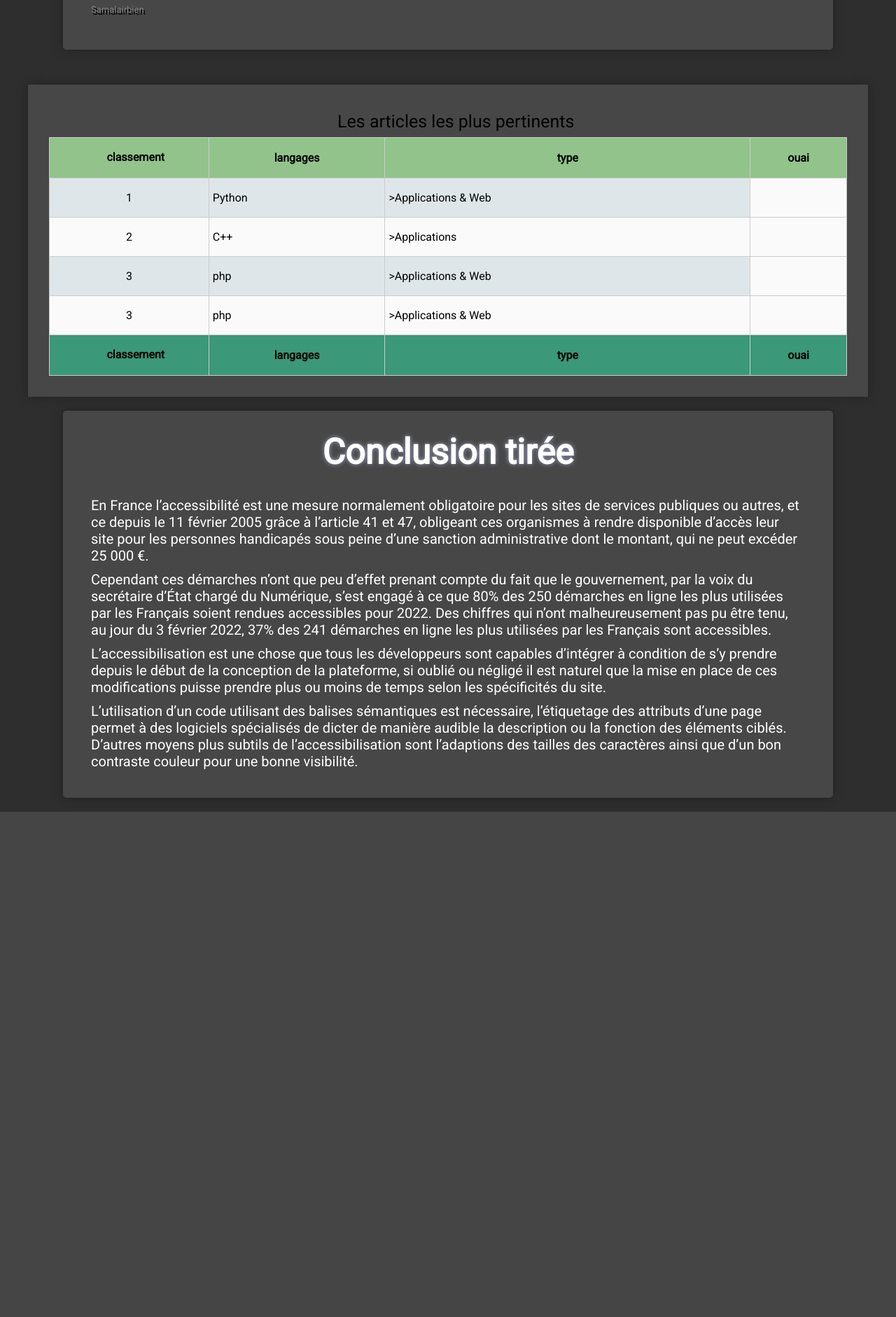
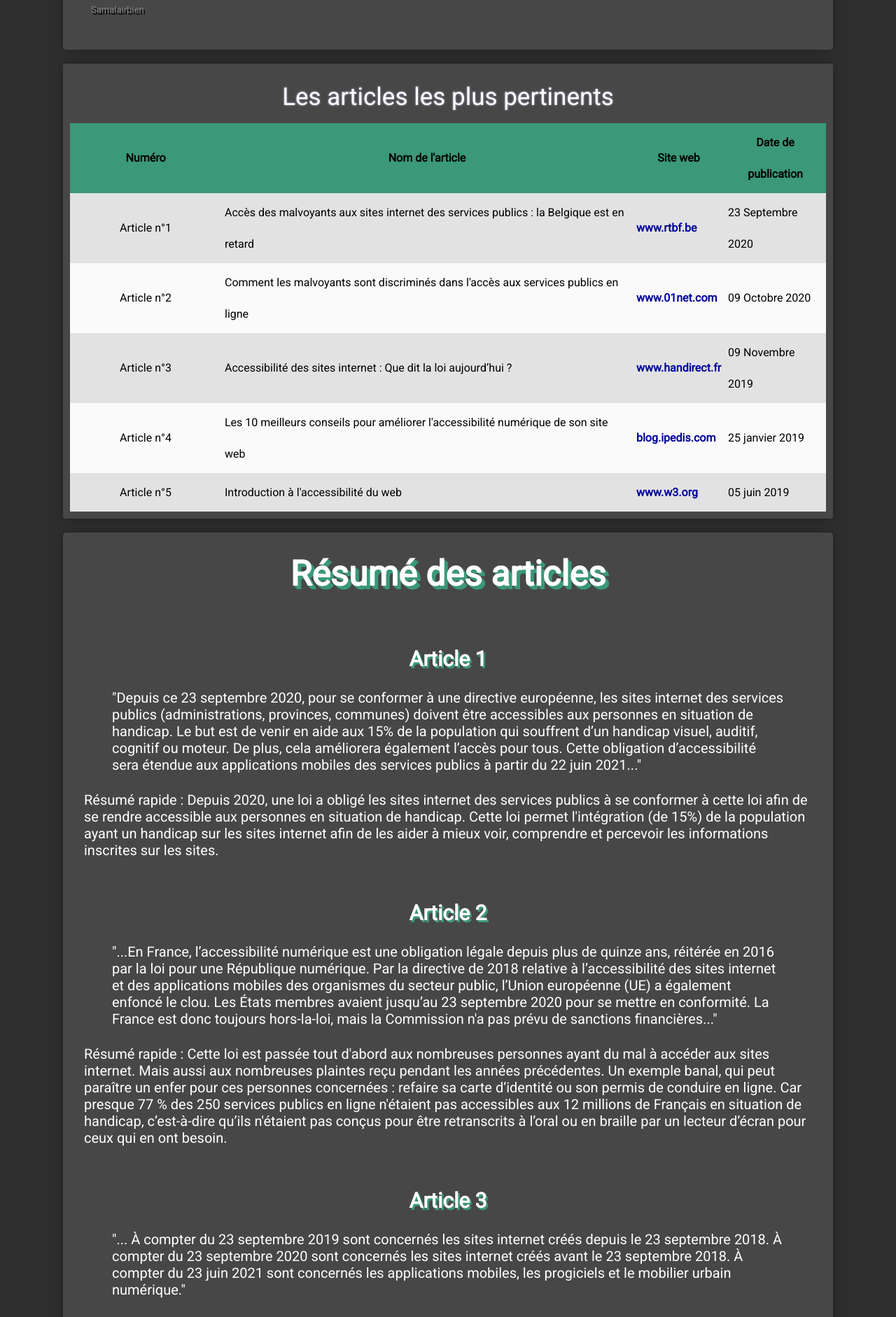
Before and after one commit to SamEPK/myportfolio, a PHP site: page /section/veille.html in a window 1280 px wide. Shown: the part 1704-3586 px from the top of the page at 70% size. Before the commit the page ends 2864 px from the top, so only its background shows below. Run offline with PHP 8.4, Linux system fonts and the light colour scheme.

Commit message:
veille articles

```diff
--- a/css/competences.css
+++ b/css/competences.css
@@ -65,6 +65,7 @@ abbr {
 nav {
     background-color: var(--color-primary);
     box-shadow: 0px 0px 19px 1px rgba(0, 0, 0, 0.514);
+    border-bottom: #2e7e63 solid 1rem;
 }
 
 nav ul {
--- a/css/experiences.css
+++ b/css/experiences.css
@@ -67,6 +67,7 @@ abbr {
 nav {
     background-color: var(--color-primary);
     box-shadow: 0px 0px 19px 1px rgba(0, 0, 0, 0.514);
+    border-bottom: #2e7e63 solid 1rem;
 }
 
 nav ul {
--- a/css/formation.css
+++ b/css/formation.css
@@ -62,6 +62,7 @@ header h1 .material-icons{
 nav {
     background-color: var(--color-primary);
     box-shadow: 0px 0px 19px 1px rgba(0, 0, 0, 0.514);
+    border-bottom: #2e7e63 solid 1rem;
 }
 nav ul {
     text-align: center;
--- a/css/ppe_java.css
+++ b/css/ppe_java.css
@@ -71,6 +71,7 @@ nav {
     width: 100%;
     top: 0%;
     z-index: 2;
+    border-bottom: #2e7e63 solid 1rem;
 }
 nav ul {
     text-align: center;
--- a/css/ppe_web.css
+++ b/css/ppe_web.css
@@ -70,6 +70,7 @@ nav {
 
 nav ul {
     text-align: center;
+    border-bottom: #2e7e63 solid 1rem;
 }
 
 nav ul li {
--- a/css/profil.css
+++ b/css/profil.css
@@ -64,11 +64,13 @@ header h1 .material-icons{
 /*nav bar*/
 nav {
     background-color: var(--color-primary);
+
 }
 
 nav ul {
     text-align: center;
     margin-bottom: 6rem;
+    border-bottom: #2e7e63 solid 1rem;
 }
 
 nav ul li {
--- a/css/style.css
+++ b/css/style.css
@@ -72,6 +72,7 @@ section h2 {
     margin-bottom: 2rem;
     font-weight: 00;
     box-shadow: 0px 0px 19px 1px rgba(0, 0, 0, 0.514);
+    border-bottom: #2e7e63 solid 1rem;
     /* text-shadow: .1rem .1rem 0 var(--color-default-global); */
 }
 header h1 span{
@@ -87,7 +88,7 @@ header h1 span{
 
 .aside h2 {
     margin: 0 auto;
-    padding-top: 15rem;
+    padding-top: 5rem;
     text-align: center;
     font-size: 10.0rem;
     color: #ffffff;
--- a/css/travaux.css
+++ b/css/travaux.css
@@ -71,6 +71,7 @@ nav {
     width: 100%;
     top: 0%;
     z-index: 2;
+    border-bottom: #2e7e63 solid 1rem;
 }
 
 nav ul {
--- a/css/veille.css
+++ b/css/veille.css
@@ -71,6 +71,7 @@ nav {
     width: 100%;
     top: 0%;
     z-index: 2;
+    border-bottom: #2e7e63 solid 1rem;
 }
 nav ul {
     text-align: center;
@@ -132,8 +133,17 @@ section h2 {
     color: #fff;
     margin-bottom: 1.5rem;
     text-align: center;
-    filter: drop-shadow(0 0 0.30rem #989cbe);
+
     font-size: 5rem;
+    text-shadow: 0.25rem 0.25rem 0 var(--color-primary), 0.5rem 0.5rem 0 var(--color-primary);
+}
+section h3{
+    text-align: center;
+    margin-top: 5rem;
+    font-size: 3rem;
+    /* filter: drop-shadow(0 0 0.10rem #989cbe); */
+    color: rgb(255, 255, 255);
+    text-shadow: 0.25rem 0.25rem 0 var(--color-primary);
 }
 section img:first-child{
     max-width: 80rem;
@@ -255,13 +265,13 @@ th:first-child, td:first-child {
 
 /* redjan tab*/
 .table-primary{
-    max-width: 120rem; /* largeur du tableau*/
-    margin: 5rem auto 0;
+    max-width: 110rem; /* largeur du tableau*/
+    margin: 0 auto;
     padding: 1rem;
     box-shadow: 0px 0px 15px -1px rgba(0, 0, 0, 0.34);
     background-color: rgb(71, 71, 71);
-    padding: 3rem;
     transition: all .2s ease-in-out;
+    border-radius: .3rem;
 }
 .table-primary:hover {
     background-color: rgb(46, 46, 46);
@@ -272,26 +282,28 @@ th:first-child, td:first-child {
     line-height: 4.5rem;
     border-spacing: 0;
     background-color: #fafafa;
+    border-radius: .3rem;
 }
 table,tr,th,td{
-    border: solid 0.1rem #ccc;
+    /* border: solid 0.1rem #ccc; */
     border-collapse: collapse; /* ligne fine pour collapse */ /* seprate pour espacer les cellules*/
     padding: 0.5rem;
 }
 table caption{
-    font-size: 2.5rem;
+    font-size: 3.5rem;
+    padding: 1.5rem;
+    color: rgb(255, 255, 255);
+    font-weight: 400 bold;
+    filter: drop-shadow(0 0 0.15rem #b0b3d4);
     }
     table thead{
-        background-color: var(--color-secondary);
-    }
-    table tfoot{
         background-color: var(--color-primary);
     }
 table thead, tfoot{
     color: #000000;
 }
 tbody tr:nth-child(2n+1){
-    background-color: #dfe6e9;
+    background-color: #e2e2e2;
 }
 tbody tr{
     transition : all 500ms ease-in-out; /* vitesse de transition*/
@@ -302,6 +314,10 @@ tbody tr:hover{
     color:#fff;
     cursor:pointer; /* changement du signe de la souris au dessus de la phrase*/
 }
+tbody tr a{
+    color: rgb(0, 3, 158);
+    font-weight: bold;
+}
 
 table th:nth-of-type(1),table td:nth-of-type(1){
     width: 20%;
@@ -309,13 +325,9 @@ table th:nth-of-type(1),table td:nth-of-type(1){
 }
 /*icone*/
 table caption::before{
-    content: '\f1cb';
-    font-family: "Font Awesome 5 Brands";
     margin-right: 0.3rem;
 }
 table th:nth-of-type(1)::before{
-    content: '\f17b';
-    font-family: "Font Awesome 5 Brands";
     margin-right: 0.3rem;
     font-size: 2rem; /* la taille de l icone */
     vertical-align: -.3rem;
--- a/section/veille.html
+++ b/section/veille.html
@@ -1,5 +1,6 @@
 <!DOCTYPE html>
 <html lang="fr">
+
 <head>
   <meta charset="UTF-8">
   <meta http-equiv="X-UA-Compatible" content="IE=edge">
@@ -31,10 +32,14 @@
   <main>
     <section>
       <h2>Veille Technologique</h2>
-            <p>Le principal avantage de la Veille Technologique est d'identifier ou de prévoir les innovations dans les business units.
-                Les ressources de la veille technologique constituent des informations stratégiques importantes pour anticiper, développer et exploiter les inventions.
-                La mise en place d'une observation technique permanente dans une zone définie peut répondre à plusieurs objectifs.
-                Cela jette les bases pour identifier et comprendre les informations clés sur les concurrents et les technologies.
+      <p>Le principal avantage de la Veille Technologique est d'identifier ou de prévoir les innovations dans les
+        business units.
+        Les ressources de la veille technologique constituent des informations stratégiques importantes pour anticiper,
+        développer et exploiter les inventions.
+        La mise en place d'une observation technique permanente dans une zone définie peut répondre à plusieurs
+        objectifs.
+        Cela jette les bases pour identifier et comprendre les informations clés sur les concurrents et les
+        technologies.
         C'est une méthode de collecte d'informations stratégiques sur les concurrents et leurs innovations.</p>
     </section>
     <section>
@@ -42,9 +47,15 @@
       <ul>
         <li><span>L’accessibilité,</span> le passeport du net pour les malvoyants.</li>
         <li><img src="../asset/accessibilite.jpg" alt="accueil veille technologique"></li>
-                <li>Étant un sujet trop peu traitrée sur internet, j'ai choisis ce thème afin d'en apprendre davantage sur cette pratique, pouvant m'aider à m'orienter dans la conception de plateformes front-end disponible pour tous.</li>
-                <li>Afin de développer cette veille j'ai effectué des recherches sur de nombreux articles, utilisant plusieurs sites d'information différents :</li>
-                <li><iframe src="https://www.pearltrees.com/samalairbien?embed=2&d=202204291840" width="853" height="604" style="border:0px;" allowtransparency="true"></iframe><span style="display:block; padding-top:2px; color:#818181; font-size:13px;"><a href="https://www.pearltrees.com/samalairbien" style=" color:#818181; font-size:13px;" target="_blank">Samalairbien</a></span></li>
+        <li>Étant un sujet trop peu traitrée sur internet, j'ai choisis ce thème afin d'en apprendre davantage sur cette
+          pratique, pouvant m'aider à m'orienter dans la conception de plateformes front-end disponible pour tous.</li>
+        <li>Afin de développer cette veille j'ai effectué des recherches sur de nombreux articles, utilisant plusieurs
+          sites d'information différents :</li>
+        <li><iframe src="https://www.pearltrees.com/samalairbien?embed=2&d=202204291840" width="853" height="604"
+            style="border:0px;" allowtransparency="true"></iframe><span
+            style="display:block; padding-top:2px; color:#818181; font-size:13px;"><a
+              href="https://www.pearltrees.com/samalairbien" style=" color:#818181; font-size:13px;"
+              target="_blank">Samalairbien</a></span></li>
       </ul>
     </section>
 
@@ -53,44 +64,126 @@
         <caption>Les articles les plus pertinents</caption>
         <thead>
           <tr>
-                        <th>classement</th>
-                        <th>langages</th>
-                        <th>type</th>
-                        <th>ouai</th>
+            <th>Numéro</th>
+            <th>Nom de l'article</th>
+            <th>Site web</th>
+            <th>Date de publication</th>
           </tr>
         </thead>
         <tbody>
           <tr>
-                    <td>1</td>
-                    <td>Python</td>
-                    <td>&gt;Applications &amp; Web </td>
+            <td>Article n°1</td>
+            <td>Accès des malvoyants aux sites internet des services publics : la Belgique est en retard</td>
+            <td><a
+                href="https://www.rtbf.be/article/acces-des-malvoyants-aux-sites-internet-des-services-publics-la-directive-europeenne-entre-en-vigueur-10590457?id=10590457">www.rtbf.be</a>
+            </td>
+            <td>23 Septembre 2020</td>
           </tr>
           <tr>
-                    <td>2</td>
-                    <td>C++</td>
-                    <td>&gt;Applications </td>
+            <td>Article n°2</td>
+            <td>Comment les malvoyants sont discriminés dans l'accès aux services publics en ligne</td>
+            <td><a
+                href="https://www.01net.com/actualites/comment-les-malvoyants-sont-discrimines-dans-l-acces-aux-services-publics-en-ligne-1987770.html">www.01net.com</a>
+            </td>
+            <td>09 Octobre 2020</td>
           </tr>
           <tr>
-                    <td>3</td>
-                    <td>php</td>
-                    <td>&gt;Applications &amp; Web </td>
+            <td>Article n°3</td>
+            <td>Accessibilité des sites internet : Que dit la loi aujourd’hui ?</td>
+            <td><a href="https://www.handirect.fr/accessibilite-des-sites-internet-que-dit-la-loi/">www.handirect.fr</a>
+            </td>
+            <td>09 Novembre 2019</td>
           </tr>
           <tr>
-                  <td>3</td>
-                  <td>php</td>
-                  <td>&gt;Applications &amp; Web </td>
+            <td>Article n°4</td>
+            <td>Les 10 meilleurs conseils pour améliorer l'accessibilité numérique de son site web</td>
+            <td><a href="https://blog.ipedis.com/ameliorer-accessibilite-numerique-site-web">blog.ipedis.com</a></td>
+            <td>25 janvier 2019</td>
+          </tr>
+          <tr>
+            <td>Article n°5</td>
+            <td>Introduction à l'accessibilité du web</td>
+            <td><a href="https://www.w3.org/WAI/fundamentals/accessibility-intro/fr">www.w3.org</a></td>
+            <td>05 juin 2019</td>
           </tr>
         </tbody>
-            <tfoot>
-                <tr>
-                        <th>classement</th>
-                        <th>langages</th>
-                        <th>type</th>
-                        <th>ouai</th>
-                    </tr>
-            </tfoot>
       </table>
     </div>
+    <section>
+      <h2>Résumé des articles</h2>
+      <h3>Article 1</h3>
+      <blockquote>
+        <p>"Depuis ce 23 septembre 2020, pour se conformer à une directive européenne, les sites internet des services
+          publics (administrations, provinces, communes) doivent être accessibles aux personnes en situation de
+          handicap. Le but est de venir en aide aux 15% de la population qui souffrent d’un handicap visuel, auditif,
+          cognitif ou moteur. De plus, cela améliorera également l’accès pour tous. Cette obligation d’accessibilité
+          sera étendue aux applications mobiles des services publics à partir du 22 juin 2021..."</p>
+      </blockquote>
+      <p>Résumé rapide : Depuis 2020, une loi a obligé les sites internet des services publics à se conformer à cette
+        loi afin de se rendre accessible aux personnes en situation de handicap. Cette loi permet l'intégration (de 15%)
+        de la population ayant un handicap sur les sites internet afin de les aider à mieux voir, comprendre et
+        percevoir les informations inscrites sur les sites.</p>
+      <h3>Article 2</h3>
+      <blockquote>
+        <p>"...En France, l’accessibilité numérique est une obligation légale depuis plus de quinze ans, réitérée en 2016
+          par la loi pour une République numérique. Par la directive de 2018 relative à l’accessibilité des sites
+          internet et des applications mobiles des organismes du secteur public, l’Union européenne (UE) a également
+          enfoncé le clou. Les États membres avaient jusqu’au 23 septembre 2020 pour se mettre en conformité. La France
+          est donc toujours hors-la-loi, mais la Commission n'a pas prévu de sanctions financières..."</p>
+      </blockquote>
+      <p>Résumé rapide : Cette loi est passée tout d'abord aux nombreuses personnes ayant du mal à accéder aux sites
+        internet. Mais aussi aux nombreuses plaintes reçu pendant les années précédentes. Un exemple banal, qui peut
+        paraître un enfer pour ces personnes concernées : refaire sa carte d’identité ou son permis de conduire en
+        ligne. Car presque 77 % des 250 services publics en ligne n'étaient pas accessibles aux 12 millions de Français
+        en situation de handicap, c’est-à-dire qu’ils n'étaient pas conçus pour être retranscrits à l’oral ou en braille
+        par un lecteur d’écran pour ceux qui en ont besoin.</p>
+      <h3>Article 3</h3>
+      <blockquote>
+        <p>"... À compter du 23 septembre 2019 sont concernés les sites internet créés depuis le 23 septembre 2018.
+          À compter du 23 septembre 2020 sont concernés les sites internet créés avant le 23 septembre 2018.
+          À compter du 23 juin 2021 sont concernés les applications mobiles, les progiciels et le mobilier urbain
+          numérique."</p>
+      </blockquote>
+      <p>Résumé rapide : Cette loi ne s'applique qu'à certains sites internet selon leur date de mise en service. Plus
+        les sites sont anciens, plus l'application de cette loi se fera tôt. Les derniers concernés sont les
+        applications mobiles. Car généralement les sites conçus récemment ont pensé à s'adapter aux nouvelles réformes.
+      </p>
+      <h3>Article 4</h3>
+      <blockquote>
+        <p>"... L'accessibilité numérique d'un site web consiste à permettre aux personnes en situation de handicap
+          d’accéder au contenu d'un site Internet. Les administrations publiques et les entreprises affiliées sont
+          encouragées à suivre un ensemble de bonnes pratiques pour l'accessibilité numérique de leur site web, en se
+          basant sur les recommandations du WCAG 2.1 ..."</p>
+      </blockquote>
+      <p>Résumé rapide : Afin de rendre les sites internet accessibles, selon l'obligation d'accessibilité du RGAA
+        (Référentiel Général d'Amélioration de l'Accessibilité) plusieurs solutions sont proposées, mais nous allons
+        nous intéresser aux solutions HTML. Le premier exemple est de trouver une alternative textuelle pertinente pour
+        l'affichage des photos en utilisant dans la balise < img> "ALT=". Grâce à cette alternative, la personne ayant
+          un lecteur d'écran tel que JAWS (Job Access With Speech) ou bien NVDA (NonVisual Desktop Access) peut profiter
+          d'avoir accès au contenu de l'image. Respecter les standards d'accessibilité HTML, en utilisant des polices
+          d'écriture accessibles à tous. Des technique de braille sont aussi accessible à tous, comme ajouter un clavier
+          braille en dessous du clavier standard permettant de retransmettre les information du site.</p>
+      <div style="position: relative; width: 100%; height: 0; padding-top: 56.2500%;
+              padding-bottom: 48px; box-shadow: 0 2px 8px 0 rgba(63,69,81,0.16); margin-top: 1.6em; margin-bottom: 0.9em; overflow: hidden;
+              border-radius: 8px; will-change: transform;">
+        <iframe loading="lazy"
+          style="position: absolute; width: 100%; height: 100%; top: 0; left: 0; border: none; padding: 0;margin: 0;"
+          src="https:&#x2F;&#x2F;www.canva.com&#x2F;design&#x2F;DAE4am_vR-M&#x2F;view?embed"
+          allowfullscreen="allowfullscreen" allow="fullscreen">
+        </iframe>
+      </div>
+      <h3>Article 5</h3>
+      <blockquote>
+        <p>"... Rendre le web accessible est un avantage pour les internautes, les entreprises et la société. Les
+          standards du web internationaux définissent ce qui est nécessaire pour l’accessibilité..."</p>
+      </blockquote>
+      <p>Résumé rapide : Le WCAG est une norme ISO afin de permettre un égal accès aux innovations technologiques pour
+        les personnes en situation de handicap. Cet article montre tous les critères du WCAG. Ces critères veille à bien
+        avoir en toute accessibilité : des sous-titres, une alternative médiatique lorsqu'il y à une image, un audio ou
+        une vidéo, l'interprétation gestuelle pour tout le contenu audio préenregistré, la forme, la couleur, la taille,
+        l'emplacement visuel, l'orientation, le texte peut être redimensionné, La taille de la cible pour les entrées de
+        pointeur est d'au moins 44 par 44 pixels CSS.</p>
+    </section>
 
     <!-- <section>
             <h2>Articles utilisés pour la veille :</h2>
@@ -143,10 +236,13 @@
     <section>
       <h2>Conclusion tirée</h2>
       <ul>
-            <li>En France l’accessibilité est une mesure normalement obligatoire pour les sites de services publiques ou autres,
+        <li>En France l’accessibilité est une mesure normalement obligatoire pour les sites de services publiques ou
+          autres,
           et
-              ce depuis le 11 février 2005 grâce à l’article 41 et 47, obligeant ces organismes à rendre disponible d’accès leur
-              site pour les personnes handicapés sous peine d’une sanction administrative dont le montant, qui ne peut excéder
+          ce depuis le 11 février 2005 grâce à l’article 41 et 47, obligeant ces organismes à rendre disponible d’accès
+          leur
+          site pour les personnes handicapés sous peine d’une sanction administrative dont le montant, qui ne peut
+          excéder
           25
           000 €. </li>
         <li>Cependant ces démarches n’ont que peu d’effet prenant compte du fait que le gouvernement, par la voix du
@@ -156,12 +252,17 @@
           soient rendues accessibles pour 2022. Des chiffres qui n’ont malheureusement pas pu être tenu, au jour du 3
           février
           2022, 37% des 241 démarches en ligne les plus utilisées par les Français sont accessibles.</li>
-            <li> L’accessibilisation est une chose que tous les développeurs sont capables d’intégrer à condition de s’y prendre
-              depuis le début de la conception de la plateforme, si oublié ou négligé il est naturel que la mise en place de ces
+        <li> L’accessibilisation est une chose que tous les développeurs sont capables d’intégrer à condition de s’y
+          prendre
+          depuis le début de la conception de la plateforme, si oublié ou négligé il est naturel que la mise en place de
+          ces
           modifications puisse prendre plus ou moins de temps selon les spécificités du site. </li>
-            <li> L’utilisation d’un code utilisant des balises sémantiques est nécessaire, l’étiquetage des attributs d’une page
-              permet à des logiciels spécialisés de dicter de manière audible la description ou la fonction des éléments ciblés.
-              D’autres moyens plus subtils de l’accessibilisation sont l’adaptions des tailles des caractères ainsi que d’un bon
+        <li> L’utilisation d’un code utilisant des balises sémantiques est nécessaire, l’étiquetage des attributs d’une
+          page
+          permet à des logiciels spécialisés de dicter de manière audible la description ou la fonction des éléments
+          ciblés.
+          D’autres moyens plus subtils de l’accessibilisation sont l’adaptions des tailles des caractères ainsi que d’un
+          bon
           contraste couleur pour une bonne visibilité. </li>
       </ul>
     </section>
```
Lines whose indentation alone changed are shown as unchanged.
